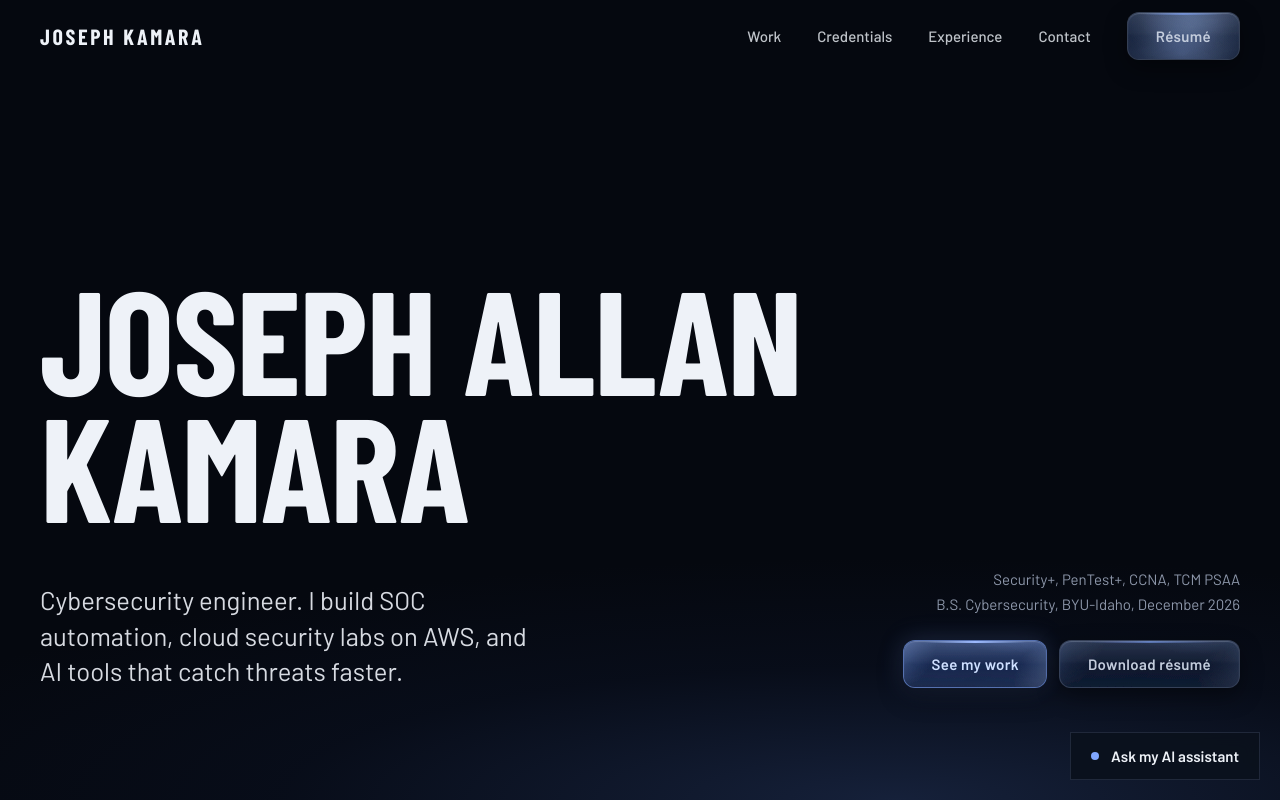
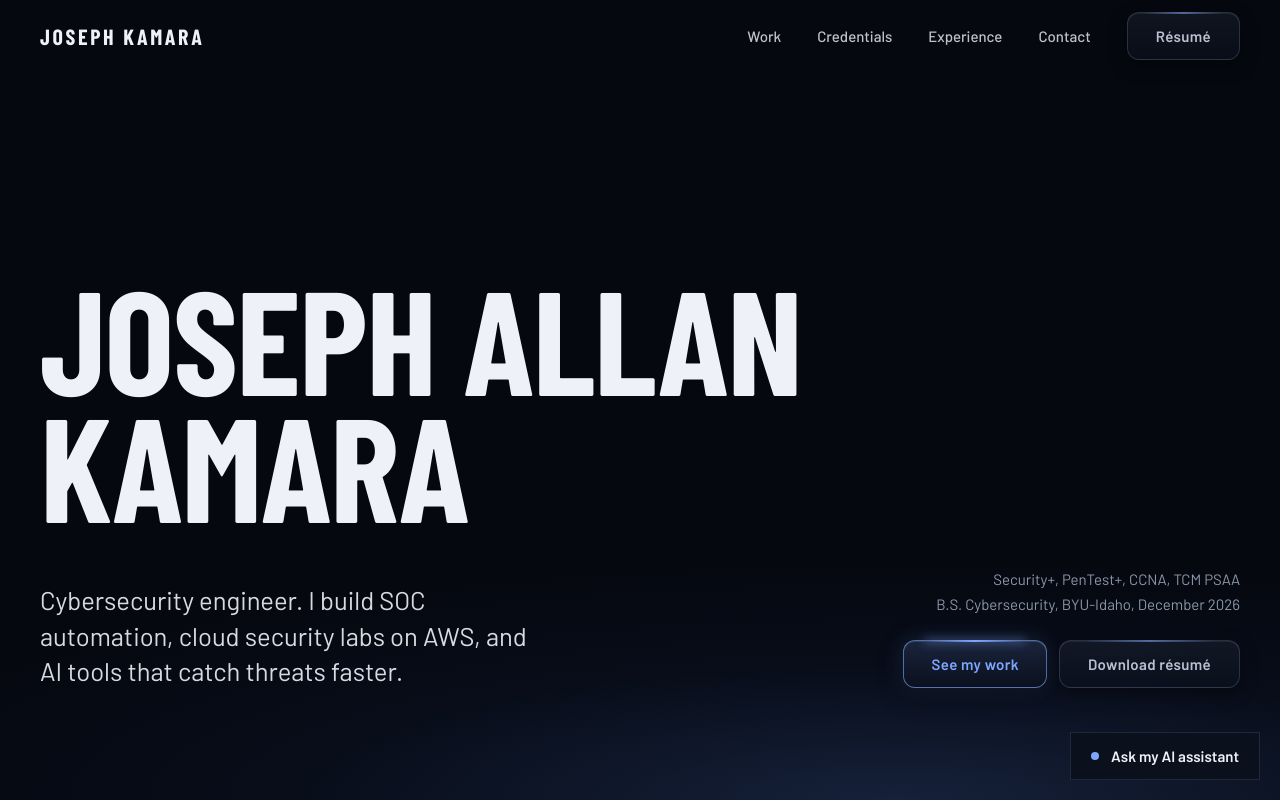
Before and after one commit to kamara1994/portfolio, a Next.js app: page / in a window 1280 px wide. Shown: the top 800 px of the page. Built offline with nearby package versions, Linux system fonts and the light colour scheme.

Commit message:
Revert "Liquid buttons: water inside glass, ripples on tap"
This reverts commit 523d3faca94df0feeeb82e3ef27f1c729925016f.

```diff
--- a/app/globals.css
+++ b/app/globals.css
@@ -10,100 +10,37 @@ body { background: #05080F; color: #EEF2F8; -webkit-font-smoothing: antialiased;
 
 :focus-visible { outline: 2px solid #7FA6FF; outline-offset: 3px; border-radius: 2px; }
 
-/* Buttons: liquid glass. Water lives inside each button (::after, warped by the
-   #water SVG filter), a glass surface sits on top (::before), and a tap sends
-   ripples (see components/Water.tsx). Size unchanged: 48px tall, 28px padding, 15px text. */
+/* Buttons: glass with a lit top edge, one color. Size is unchanged: 48px tall, 28px side padding, 15px text. */
 .btn {
   @apply relative inline-flex items-center justify-center h-12 px-7 text-[15px] font-semibold tracking-wide;
-  isolation: isolate;
-  overflow: hidden;
-  border: 1px solid rgba(170,195,240,0.28);
+  border: 1px solid rgba(150,170,210,0.22);
   border-radius: 12px;
-  background: rgba(10,18,34,0.55);
-  box-shadow:
-    inset 0 1px 1px rgba(255,255,255,0.28),      /* surface catch-light */
-    inset 0 -10px 18px rgba(127,166,255,0.10),   /* depth glow from below */
-    0 8px 22px rgba(0,0,0,0.4);
-  -webkit-tap-highlight-color: transparent;
-  touch-action: manipulation;
-  transition: color .25s, border-color .25s, box-shadow .25s, transform .35s cubic-bezier(.3,1.6,.5,1);
+  background: linear-gradient(180deg, rgba(150,170,210,0.08), rgba(11,17,29,0.65));
+  box-shadow: inset 0 1px 0 rgba(255,255,255,0.07), 0 6px 18px rgba(0,0,0,0.35);
+  transition: color .2s, border-color .2s, background .2s, box-shadow .2s;
 }
-/* the water */
-.btn::after {
-  content: ''; position: absolute; inset: -10px; z-index: -1; pointer-events: none;
-  background:
-    radial-gradient(42% 70% at 22% 35%, rgba(150,185,255,0.30), transparent 62%),
-    radial-gradient(38% 60% at 78% 68%, rgba(190,215,255,0.22), transparent 62%),
-    radial-gradient(30% 50% at 52% 10%, rgba(127,166,255,0.18), transparent 70%),
-    linear-gradient(180deg, rgba(40,70,130,0.35), rgba(8,14,28,0.2));
-  background-size: 220% 220%, 200% 200%, 180% 180%, 100% 100%;
-  filter: url(#water);
-  animation: caustics 11s ease-in-out infinite alternate;
+.btn::before {
+  content: ''; position: absolute; top: -1px; left: 14%; right: 14%; height: 2px; border-radius: 2px;
+  background: linear-gradient(90deg, transparent, rgba(127,166,255,0.5), transparent);
+  pointer-events: none;
 }
-/* the glass surface: gloss on the upper half + the lit top edge */
-.btn::before {
-  content: ''; position: absolute; inset: 0; pointer-events: none; border-radius: inherit;
-  background:
-    linear-gradient(90deg, transparent, rgba(127,166,255,0.55), transparent) top center / 72% 2px no-repeat,
-    linear-gradient(180deg, rgba(255,255,255,0.10) 0%, rgba(255,255,255,0.03) 42%, transparent 52%);
+/* Main action: lit in signal blue */
+.btn-primary { @apply btn; padding-left: 27px; padding-right: 27px;
+  color: #7FA6FF; border-color: rgba(127,166,255,0.6);
+  background: linear-gradient(180deg, rgba(127,166,255,0.16), rgba(11,17,29,0.7));
+  box-shadow: inset 0 1px 0 rgba(255,255,255,0.12), 0 8px 24px rgba(0,0,0,0.4), 0 0 24px rgba(127,166,255,0.18);
 }
-.btn:hover { border-color: rgba(127,166,255,0.55); }
-.btn:active { transform: scale(0.965); transition-duration: .08s; }
-.btn.is-splash { filter: url(#splash); }
-
-@keyframes caustics {
-  0%   { background-position: 0% 0%, 100% 100%, 50% 0%, 0 0; }
-  50%  { background-position: 60% 40%, 40% 70%, 20% 60%, 0 0; }
-  100% { background-position: 100% 100%, 0% 20%, 80% 30%, 0 0; }
-}
-
-/* Main action: brighter, bluer water */
-.btn-primary { @apply btn; padding-left: 27px; padding-right: 27px;
-  color: #CFE0FF; border-color: rgba(127,166,255,0.65);
-  box-shadow:
-    inset 0 1px 1px rgba(255,255,255,0.35),
-    inset 0 -12px 20px rgba(127,166,255,0.22),
-    0 8px 24px rgba(0,0,0,0.4), 0 0 26px rgba(127,166,255,0.22);
-}
-.btn-primary::after {
-  background:
-    radial-gradient(42% 70% at 22% 35%, rgba(150,185,255,0.55), transparent 62%),
-    radial-gradient(38% 60% at 78% 68%, rgba(200,222,255,0.40), transparent 62%),
-    radial-gradient(30% 50% at 52% 10%, rgba(127,166,255,0.35), transparent 70%),
-    linear-gradient(180deg, rgba(60,100,190,0.55), rgba(14,26,56,0.4));
-  background-size: 220% 220%, 200% 200%, 180% 180%, 100% 100%;
-}
-.btn-primary::before {
-  background:
-    linear-gradient(90deg, transparent, #9DBBFF, transparent) top center / 72% 2px no-repeat,
-    linear-gradient(180deg, rgba(255,255,255,0.14) 0%, rgba(255,255,255,0.04) 42%, transparent 52%);
-}
-.btn-primary:hover { color: #FFFFFF; border-color: #7FA6FF; }
-/* Secondary action: clear, calmer water */
-.btn-ghost { @apply btn; color: #C3CCDC; }
-.btn-ghost:hover { color: #EEF2F8; }
-
-/* Tap ripple rings */
-.water-ring {
-  position: absolute; z-index: 0; pointer-events: none; border-radius: 50%;
-  transform: translate(-50%, -50%) scale(0);
-  border: 2px solid rgba(215,232,255,0.8);
-  box-shadow: 0 0 10px rgba(160,195,255,0.45), inset 0 0 10px rgba(160,195,255,0.35);
-  background: radial-gradient(circle, rgba(190,215,255,0.28) 0%, rgba(170,200,255,0.10) 40%, transparent 62%);
-  animation: ripple .85s cubic-bezier(.2,.6,.3,1) forwards;
-}
-@keyframes ripple {
-  0%   { transform: translate(-50%, -50%) scale(0);   opacity: 1; }
-  100% { transform: translate(-50%, -50%) scale(1);   opacity: 0; }
-}
+.btn-primary::before { background: linear-gradient(90deg, transparent, #7FA6FF, transparent); box-shadow: 0 0 10px #7FA6FF; }
+.btn-primary:hover { color: #A9C2FF; border-color: #7FA6FF; }
+/* Secondary action: same glass, unlit */
+.btn-ghost { @apply btn; color: #B9C2D3; }
+.btn-ghost:hover { color: #EEF2F8; border-color: rgba(127,166,255,0.45); }
 
 .wrap { @apply mx-auto w-full max-w-site px-6 md:px-10; }
 
 @media (prefers-reduced-motion: reduce) {
   html { scroll-behavior: auto; }
   *, *::before, *::after { animation-duration: 0.01ms !important; transition-duration: 0.01ms !important; }
-  .btn::after { animation: none; filter: none; }
-  .water-ring { display: none; }
 }
 
 /* One orchestrated moment: the hero settles in on load */
--- a/app/layout.tsx
+++ b/app/layout.tsx
@@ -6,7 +6,6 @@ import '@fontsource/barlow-condensed/600.css'
 import '@fontsource/barlow-condensed/700.css'
 import './globals.css'
 import VisitTracker from '@/components/VisitTracker'
-import Water from '@/components/Water'
 
 const SITE = 'https://josephkamara.vercel.app'
 const DESCRIPTION =
@@ -36,7 +35,6 @@ export default function RootLayout({ children }: { children: React.ReactNode })
     <html lang="en">
       <body className="bg-ink font-sans text-snow">
         <VisitTracker />
-        <Water />
         {children}
       </body>
     </html>
--- a/components/Water.tsx
+++ /dev/null
@@ -1,76 +0,0 @@
-'use client'
-import { useEffect } from 'react'
-
-/**
- * Liquid buttons. Renders the SVG water filters once, and makes every .btn
- * behave like a surface of water: a tap sends ripples out from the touch
- * point and briefly stirs the water inside the button.
- */
-export default function Water() {
-  useEffect(() => {
-    const reduce = window.matchMedia('(prefers-reduced-motion: reduce)').matches
-    const splashMap = document.getElementById('splash-map') as SVGFEDisplacementMapElement | null
-    let raf = 0
-
-    const stir = () => {
-      if (!splashMap || reduce) return
-      cancelAnimationFrame(raf)
-      const start = performance.now()
-      const step = (t: number) => {
-        const k = Math.min((t - start) / 900, 1)
-        // a damped wobble: big slosh that settles back to calm
-        const s = 14 * Math.exp(-4 * k) * Math.abs(Math.cos(k * 9))
-        splashMap.setAttribute('scale', s.toFixed(2))
-        if (k < 1) raf = requestAnimationFrame(step)
-      }
-      raf = requestAnimationFrame(step)
-    }
-
-    const onDown = (e: PointerEvent) => {
-      const btn = (e.target as Element | null)?.closest<HTMLElement>('.btn-primary, .btn-ghost')
-      if (!btn) return
-      const r = btn.getBoundingClientRect()
-      const x = e.clientX - r.left
-      const y = e.clientY - r.top
-      const size = Math.hypot(Math.max(x, r.width - x), Math.max(y, r.height - y)) * 2
-
-      for (let i = 0; i < 2; i++) {
-        const ring = document.createElement('span')
-        ring.className = 'water-ring'
-        ring.style.cssText = `left:${x}px;top:${y}px;width:${size}px;height:${size}px;animation-delay:${i * 140}ms`
-        btn.appendChild(ring)
-        ring.addEventListener('animationend', () => ring.remove(), { once: true })
-      }
-
-      btn.classList.add('is-splash')
-      window.setTimeout(() => btn.classList.remove('is-splash'), 900)
-      stir()
-    }
-
-    document.addEventListener('pointerdown', onDown, { passive: true })
-    return () => {
-      document.removeEventListener('pointerdown', onDown)
-      cancelAnimationFrame(raf)
-    }
-  }, [])
-
-  return (
-    <svg aria-hidden width="0" height="0" style={{ position: 'absolute', width: 0, height: 0 }}>
-      <defs>
-        {/* Calm water: slow, small surface movement */}
-        <filter id="water" x="-20%" y="-20%" width="140%" height="140%">
-          <feTurbulence type="fractalNoise" baseFrequency="0.014 0.045" numOctaves="2" seed="3" result="noise">
-            <animate attributeName="baseFrequency" dur="14s" repeatCount="indefinite"
-              values="0.014 0.045;0.02 0.06;0.014 0.045" />
-          </feTurbulence>
-          <feDisplacementMap in="SourceGraphic" in2="noise" scale="6" xChannelSelector="R" yChannelSelector="G" />
-        </filter>
-        {/* Stirred water: same surface, scale driven from JS on tap */}
-        <filter id="splash" x="-20%" y="-20%" width="140%" height="140%">
-          <feTurbulence type="fractalNoise" baseFrequency="0.02 0.06" numOctaves="2" seed="7" result="noise" />
-          <feDisplacementMap id="splash-map" in="SourceGraphic" in2="noise" scale="0" xChannelSelector="R" yChannelSelector="G" />
-        </filter>
-      </defs>
-    </svg>
-  )
-}
```
